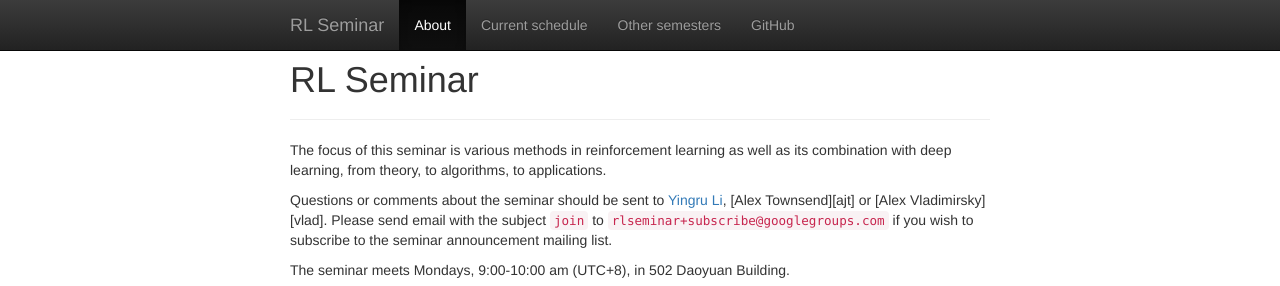
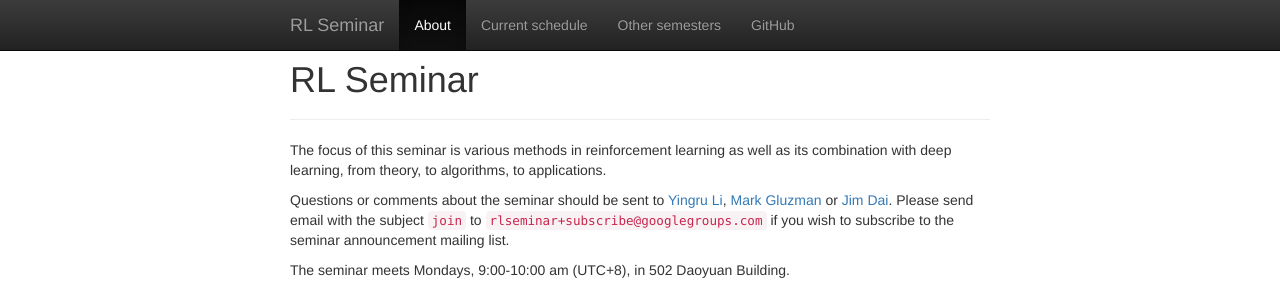
Before and after one commit to rlseminar/rlseminar.github.io, a Jekyll site: the page built from about.md, in a window 1280 px wide and 1015 px high, cut to the strip 0-286 px from the top of the window. Built offline with Jekyll 4.4.1, drawn with Linux system fonts in a browser that asks for light colours; nearby versions of some CDN libraries.

Commit message:
update and fix

```diff
--- a/about.md
+++ b/about.md
@@ -5,15 +5,15 @@ nav: about
 The focus of this seminar is various methods in reinforcement learning as well as its combination with deep learning, from theory, to algorithms, to applications.
 
 Questions or comments about the seminar should be sent to
-[Yingru Li][yingru], [Alex Townsend][ajt] or [Alex Vladimirsky][vlad].
+[Yingru Li][yingru], [Mark Gluzman][mark] or [Jim Dai][Jim].
 Please send email with the subject `join`
 to `rlseminar+subscribe@googlegroups.com`
 if you wish to subscribe to the seminar announcement mailing list.
 
 The seminar meets Mondays, 9:00-10:00 am (UTC+8), in 502 Daoyuan Building.
 
-[yingru]: yingruli@link.cuhk.edu.cn
-[mark]: mg2289@cornell.edu
+[yingru]: mailto:yingruli@link.cuhk.edu.cn
+[mark]: mailto:mg2289@cornell.edu
 [jim]: https://people.orie.cornell.edu/jdai/
 
 <iframe id="forum_embed"
```
